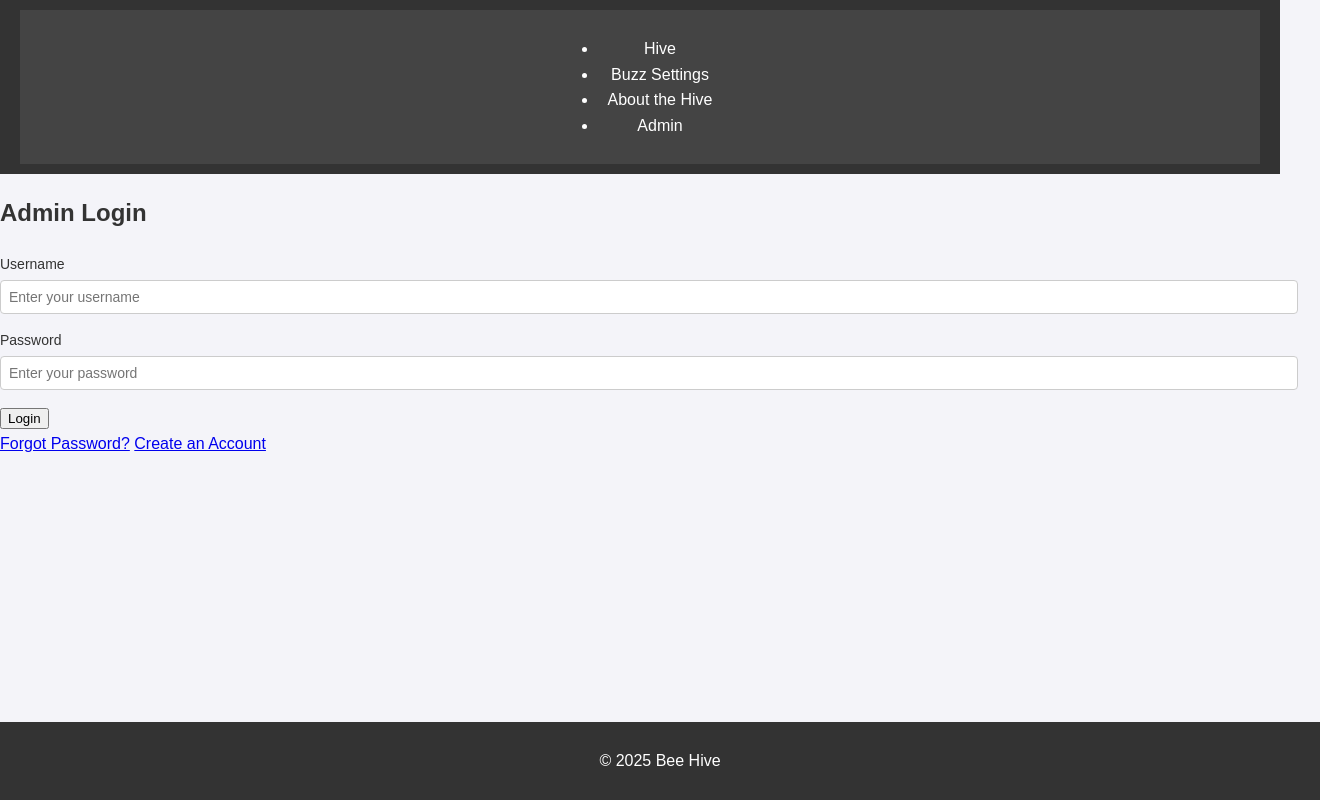
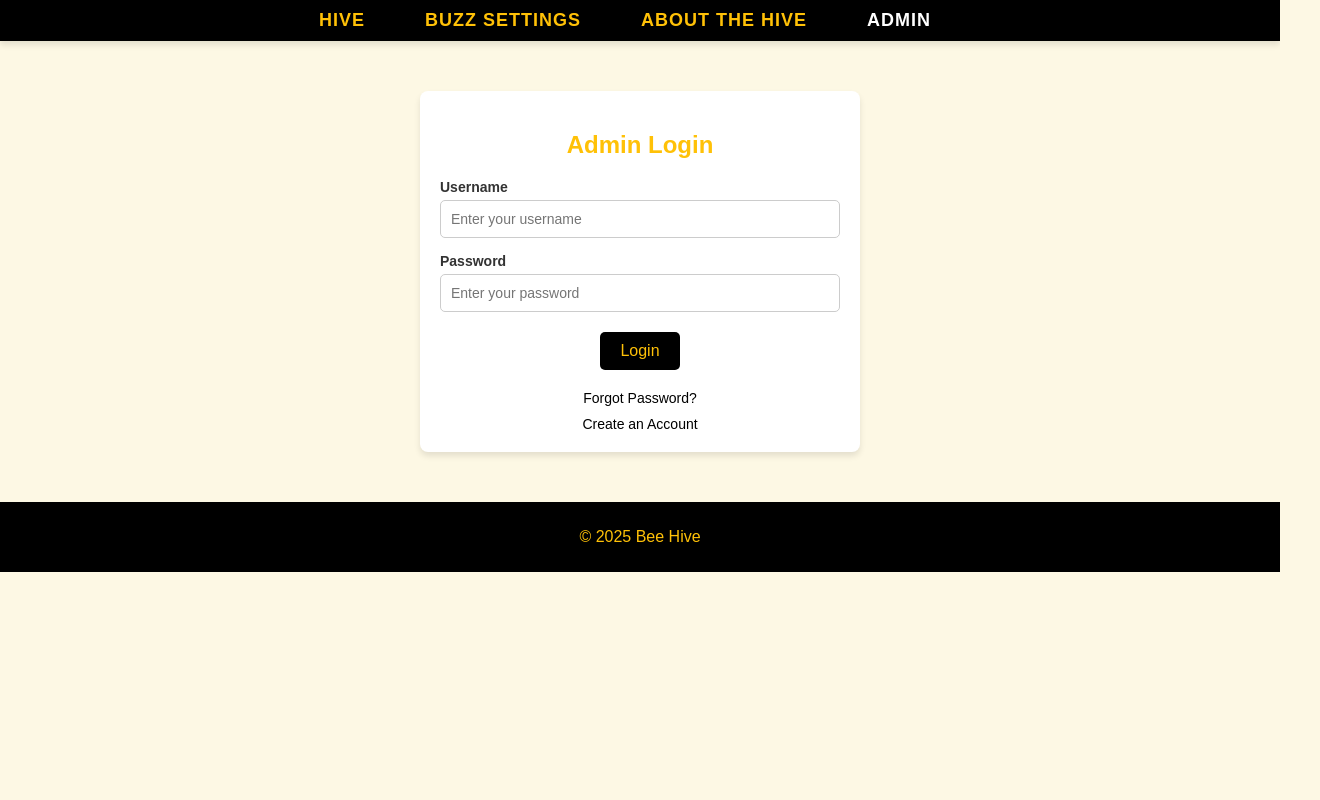
Before and after one commit to bzazycki/ManChatBot, a plain HTML site: page admin.html in a window 1280 px wide. Shown: the whole page, 1320 px wide, since content can reach past the window. Drawn offline with Linux system fonts and the light colour scheme.

Commit message:
create account css

```diff
--- a/styles.css
+++ b/styles.css
@@ -1,108 +1,240 @@
-/* General Styles */
+/* General styles */
 body {
   font-family: Arial, sans-serif;
-  line-height: 1.6;
   margin: 0;
   padding: 0;
-  background: #f4f4f9;
-  color: #333;
+  background-color: #fdf8e4; /* Bee honeycomb background */
 }
 
+/* Sticky Navigation Bar */
 header {
-  background: #333;
+  position: sticky;
+  top: 0;
+  background-color: #000;
+  padding: 10px 0;
+  z-index: 100;
+  box-shadow: 0 4px 6px rgba(0, 0, 0, 0.1);
+}
+
+nav ul {
+  list-style-type: none;
+  text-align: center;
+  margin: 0;
+  padding: 0;
+  display: flex;
+  justify-content: center;
+}
+
+nav ul li {
+  margin-right: 30px;
+}
+
+nav ul li a {
+  color: #ffc107; /* Bee yellow */
+  text-decoration: none;
+  font-size: 18px;
+  padding: 10px 15px;
+  text-transform: uppercase;
+  font-weight: bold;
+  letter-spacing: 1px;
+  transition: color 0.3s, transform 0.3s;
+}
+
+nav ul li a:hover,
+nav ul li a:focus {
+  color: #fff; /* Highlight on hover */
+  transform: scale(1.1);
+}
+
+nav ul li a.active {
   color: #fff;
-  padding: 10px 20px;
+}
+
+/* Page Containers */
+.landing-page,
+.preferences-page,
+.about-us,
+.admin-page {
+  padding: 20px;
+  background-color: #fff;
+  max-width: 800px;
+  margin: 50px auto;
+  border-radius: 8px;
+  box-shadow: 0 4px 6px rgba(0, 0, 0, 0.1);
+}
+
+/* Admin Page */
+.admin-page {
+  max-width: 400px;
   text-align: center;
 }
 
-header h1 {
-  margin: 0;
+.admin-page h1 {
+  color: #ffc107;
+  margin-bottom: 20px;
 }
 
-nav {
-  background: #444;
-  color: #fff;
-  display: flex;
-  justify-content: center;
+.admin-page .form-group {
+  margin-bottom: 15px;
+  text-align: left;
+}
+
+.admin-page label {
+  display: block;
+  font-size: 14px;
+  font-weight: bold;
+  color: #333;
+  margin-bottom: 5px;
+}
+
+.admin-page input {
+  width: 100%;
+  padding: 10px;
+  font-size: 14px;
+  border: 1px solid #ccc;
+  border-radius: 5px;
+  box-sizing: border-box;
+}
+
+.admin-page input:focus {
+  border-color: #ffc107;
+  outline: none;
+  box-shadow: 0 0 5px rgba(255, 193, 7, 0.5);
+}
+
+.admin-page .button-group {
+  margin-top: 20px;
+}
+
+.admin-page .btn-login {
+  background-color: #000;
+  color: #ffc107;
+  border: none;
+  padding: 10px 20px;
+  font-size: 16px;
+  cursor: pointer;
+  border-radius: 5px;
+  transition: background-color 0.3s;
+}
+
+.admin-page .btn-login:hover {
+  background-color: #333;
+}
+
+.admin-page .links {
+  margin-top: 20px;
+}
+
+.admin-page .links a {
+  display: block;
+  color: #000;
+  text-decoration: none;
+  font-size: 14px;
+  margin-top: 10px;
+  transition: color 0.3s;
+}
+
+.admin-page .links a:hover {
+  color: #ffc107;
+}
+
+/* Footer */
+footer {
+  background-color: #000;
+  color: #ffc107;
+  text-align: center;
   padding: 10px 0;
 }
 
-nav a {
-  color: #fff;
-  text-decoration: none;
-  margin: 0 10px;
-}
-
-nav a:hover {
-  text-decoration: underline;
-}
-
-footer {
-  background: #333;
-  color: #fff;
-  text-align: center;
-  padding: 10px 20px;
-  position: absolute;
-  bottom: 0;
-  width: 100%;
-}
-
-/* Styles for Home Page (if applicable) */
-.home-container {
-  padding: 20px;
-  max-width: 800px;
-  margin: 0 auto;
-}
-
-/* Specific Styles for Forms (Create Account Page) */
-.container {
-  background: #ffffff;
+/* Forgot Password Page */
+.forgot-password-page {
+  max-width: 400px;
+  margin: 50px auto;
+  background-color: #fff;
   padding: 20px;
   border-radius: 8px;
-  box-shadow: 0 4px 8px rgba(0, 0, 0, 0.1);
-  width: 300px;
-  margin: 50px auto; /* Center on the page */
-}
-
-.container h2 {
-  margin-bottom: 20px;
+  box-shadow: 0 4px 6px rgba(0, 0, 0, 0.1);
   text-align: center;
 }
 
-.form-group {
+.forgot-password-page h1 {
+  color: #ffc107;
+  margin-bottom: 10px;
+}
+
+.forgot-password-page p {
+  font-size: 14px;
+  color: #333;
+  margin-bottom: 20px;
+}
+
+.forgot-password-page form {
+  text-align: left;
+}
+
+.forgot-password-page .form-group {
   margin-bottom: 15px;
 }
 
-.form-group label {
-  display: block;
-  margin-bottom: 5px;
-  font-size: 14px;
+.forgot-password-page .btn-login {
+  width: 100%;
+  margin-top: 15px;
 }
 
-.form-group input {
+/* Create Account Page */
+.create-account-page {
+  max-width: 400px;
+  margin: 50px auto;
+  background-color: #fff;
+  padding: 20px;
+  border-radius: 8px;
+  box-shadow: 0 4px 6px rgba(0, 0, 0, 0.1);
+}
+
+.create-account-page h2 {
+  color: #ffc107;
+  text-align: center;
+  margin-bottom: 20px;
+}
+
+.create-account-page .form-group {
+  margin-bottom: 15px;
+}
+
+.create-account-page label {
+  display: block;
+  font-size: 14px;
+  font-weight: bold;
+  color: #333;
+  margin-bottom: 5px;
+}
+
+.create-account-page input {
   width: 100%;
-  padding: 8px;
+  padding: 10px;
   font-size: 14px;
   border: 1px solid #ccc;
-  border-radius: 4px;
+  border-radius: 5px;
 }
 
-.form-group input:focus {
-  border-color: #007bff;
+.create-account-page input:focus {
+  border-color: #ffc107;
   outline: none;
+  box-shadow: 0 0 5px rgba(255, 193, 7, 0.5);
 }
 
-.form-group button {
+.create-account-page button {
   width: 100%;
   padding: 10px;
-  background-color: #007bff;
-  color: #ffffff;
+  background-color: #000;
+  color: #ffc107;
   border: none;
-  border-radius: 4px;
   font-size: 16px;
+  border-radius: 5px;
   cursor: pointer;
+  transition: background-color 0.3s;
 }
 
-.form-group button:hover {
-  background-color: #0056b3;
+.create-account-page button:hover {
+  background-color: #333;
 }
```
